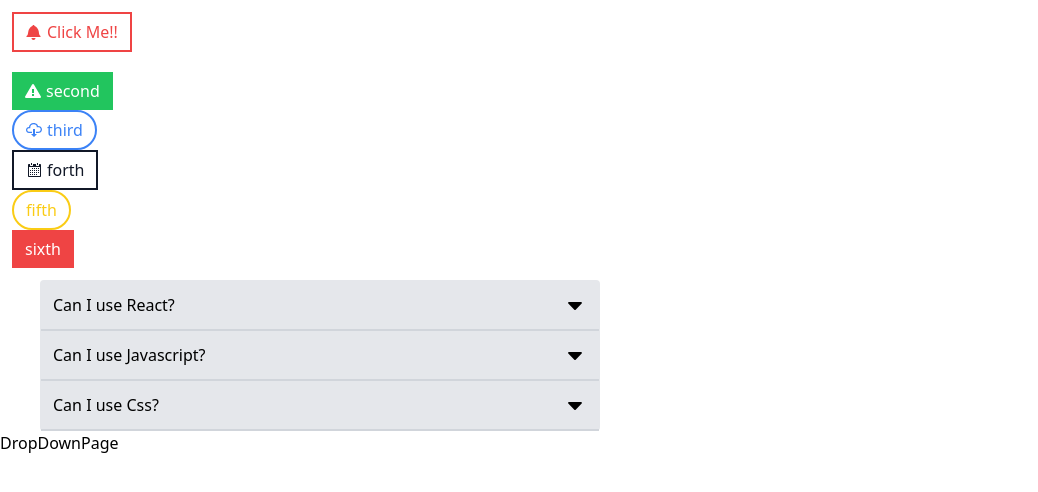
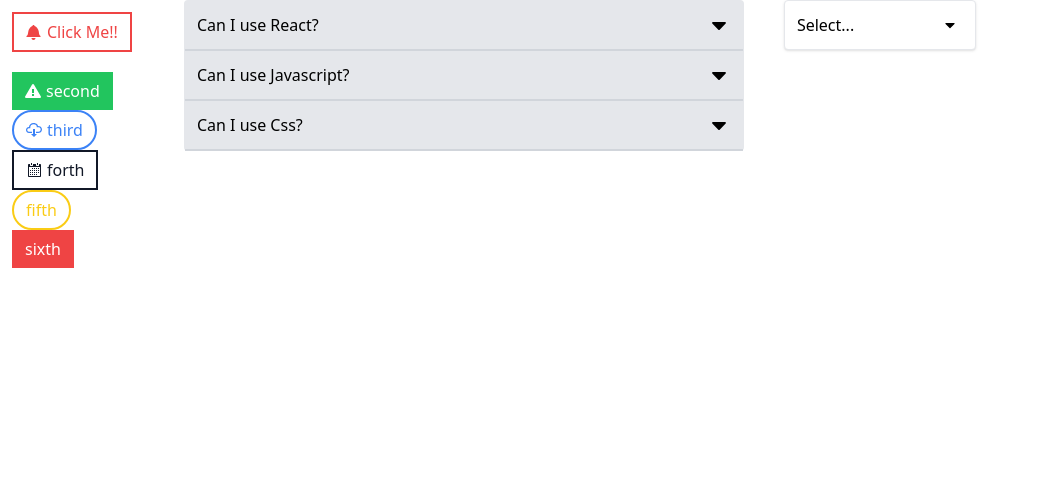
Before and after one commit to AlexVotry/udemyRedux, a React (Create React App) app in the folder client/: page / in a window 1280 px wide. Shown: the top 492 px of the page, without its empty margins (0-1038 px from the left). Built offline with nearby package versions, Linux system fonts and the light colour scheme; the HTML template or start-up script is replaced by a standard one.

Commit message:
added dropdown

```diff
--- a/client/src/comps/App.js
+++ b/client/src/comps/App.js
@@ -1,15 +1,15 @@
 import React from 'react';
 import AccordionPage from './pages/AccordionPage';
 import ButtonPage from './pages/ButtonPage';
-import DropDownPage from './pages/DropDownPage';
+import DropdownPage from './pages/DropDownPage';
 
 export default function App () {
 
   return (
-    <>
+    <div className='flex'>
       <ButtonPage />
       <AccordionPage/>
-      <DropDownPage/>
-    </>
+      <DropdownPage/>
+    </div>
   );
 }
--- a/client/src/comps/components/Dropdown.js
+++ b/client/src/comps/components/Dropdown.js
@@ -1,10 +1,38 @@
-import React from 'react';
+import React, { useRef, useState } from 'react';
+import {FaCaretDown} from 'react-icons/fa';
+import OutsideClick from './OutsideClick';
+import Panel from './Panel';
 
-export default function DropDown () {
+export default function Dropdown({ options, value, onChange }) {
+  const [isOpen, setIsOpen] = useState(false);
+  const ref = useRef(null);
+  OutsideClick(ref, setIsOpen);
+
+  const updateSelection = (option) => {
+    onChange(option);
+    setIsOpen(false);
+  }
+
+  const renderDropdown = options.map((option) => (
+    <li
+      className="hover:bg-sky-100 rounded cursor-pointer p-1"
+      key={option.value}
+      onClick={() => updateSelection(option)}
+    >
+      {option.label}
+    </li>
+  ));
 
   return (
-    <div>
-      DropDown
+    <div className='w-48 relative' ref={ref}>
+      <Panel
+        onClick={() => setIsOpen(!isOpen)}
+        className="flex items-center cursor-pointer justify-between"
+      >
+        {value?.label || 'Select...'}
+        <FaCaretDown />
+      </Panel>
+      {isOpen && (<Panel className="absolute top-full">{renderDropdown}</Panel>)}
     </div>
-  )
+  );
 }
--- /dev/null
+++ b/client/src/comps/components/Nav.js
@@ -0,0 +1,10 @@
+import React from 'react';
+
+export default function Nav () {
+
+  return (
+    <div>
+      Nav
+    </div>
+  )
+}
--- /dev/null
+++ b/client/src/comps/components/OutsideClick.js
@@ -0,0 +1,17 @@
+import React, { useEffect } from 'react';
+
+export default function OutsideClick (ref, stateHandler) {
+
+  useEffect(() => {
+    const evt = e => {
+      if (!ref.current) return null;
+      if (!ref.current.contains(e.target)) stateHandler(false);
+    }
+
+    document.addEventListener('click', evt, true);
+    return () => {
+      document.removeEventListener('click', evt, true);
+  }
+  }, [])
+
+}
--- /dev/null
+++ b/client/src/comps/components/Panel.js
@@ -0,0 +1,16 @@
+import React from 'react';
+import classNames from 'classnames';
+
+export default function Panel ({ children, className, ...rest }) {
+
+  const finalClassNames = classNames(
+    "border rounded p-3 shadow bg-white w-full",
+    className
+    );
+
+  return (
+    <div {...rest} className={finalClassNames}>
+      {children}
+    </div>
+  )
+}
--- a/client/src/comps/index.css
+++ b/client/src/comps/index.css
@@ -9,3 +9,7 @@
 div > svg {
   margin-right: 5px;
 }
+
+li {
+  list-style: none;
+}
--- a/client/src/comps/pages/DropDownPage.js
+++ b/client/src/comps/pages/DropDownPage.js
@@ -1,10 +1,19 @@
-import React from 'react';
+import React, { useState } from 'react';
+import Dropdown from '../components/Dropdown';
 
-export default function DropDownPage () {
+export default function DropdownPage () {
+  const [selector, setSelector] = useState(null);
+
+  const dropdown = [
+    {label: 'Blue', value: 'blue' },
+    {label: 'Red', value: 'red' },
+    {label: 'Green', value: 'green' },
+    {label: 'Purple', value: 'purple'},
+  ];
 
   return (
     <div>
-      DropDownPage
+      <Dropdown options={dropdown} value={selector} onChange={setSelector}/>
     </div>
   )
 }
```
Also changed, not shown: 1 other file (tests, documents, lock files or other folders).
